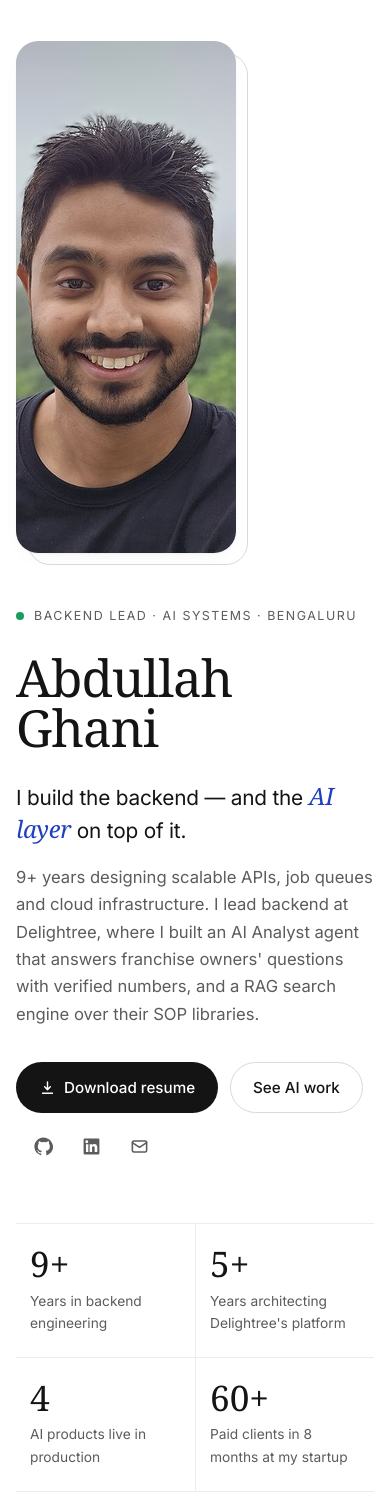
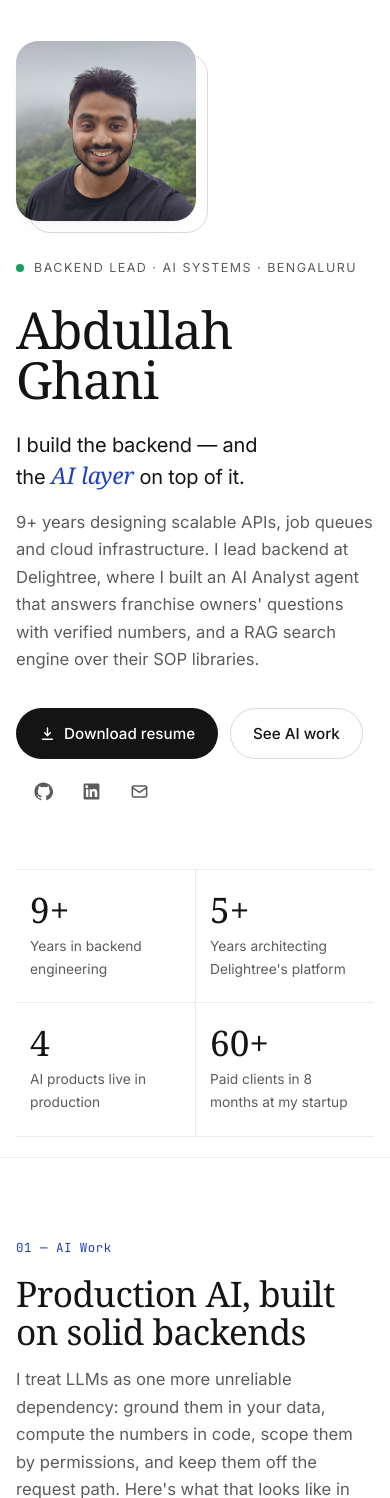
Before and after one commit to abdghani/abdghani.github.io, a PHP site: page / in a window 390 px wide. Shown: the part 69-1567 px from the top of the page. Run offline with PHP 8.4, Linux system fonts and the light colour scheme; some web fonts are replaced.

Commit message:
Fix stretched portrait and tighten mobile hero
Co-Authored-By: Claude Opus 5.5 <noreply@anthropic.com>

```diff
--- a/assets/css/portfolio.css
+++ b/assets/css/portfolio.css
@@ -112,7 +112,7 @@ h1 {
   content: ""; position: absolute; inset: 18px -18px -18px 18px;
   border: 1px solid var(--border-strong); border-radius: 22px; z-index: -1;
 }
-.portrait img { width: 100%; aspect-ratio: 1 / 1; object-fit: cover; border-radius: 22px; box-shadow: var(--shadow); }
+.portrait img { display: block; width: 100%; height: auto; aspect-ratio: 1 / 1; object-fit: cover; border-radius: 22px; box-shadow: var(--shadow); }
 
 /* metrics */
 .metrics { display: grid; grid-template-columns: repeat(4, 1fr); margin-top: 90px; border-top: 1px solid var(--border); border-bottom: 1px solid var(--border); }
@@ -242,7 +242,7 @@ section + section { border-top: 1px solid var(--border); }
   .nav-links a { padding: 12px 0; width: 100%; }
   .nav-links .nav-cta { width: auto; margin-top: 8px; padding: 9px 16px; }
   .hero { padding: 110px 0 20px; }
-  .portrait { max-width: 220px; }
+  .portrait { max-width: 180px; }
   .portrait::before { inset: 12px -12px -12px 12px; }
   section { padding: 80px 0; }
   .ai-feature { padding: 26px 20px; }
@@ -272,3 +272,12 @@ section + section { border-top: 1px solid var(--border); }
 @media (min-width: 981px) {
   .hero-lead { white-space: nowrap; font-size: clamp(1.1rem, 1.85vw, 1.5rem); }
 }
+
+/* mobile hero: compact photo, balanced tagline */
+@media (max-width: 980px) {
+  .hero-lead { text-wrap: balance; }
+}
+@media (max-width: 720px) {
+  .hero-grid { gap: 32px; }
+  .hero-lead { font-size: 1.25rem; }
+}
```
